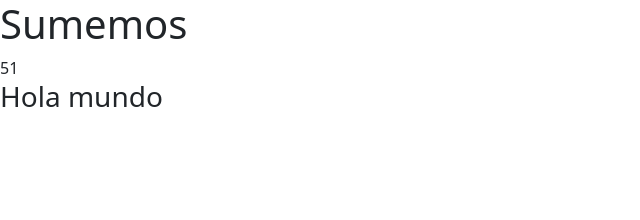
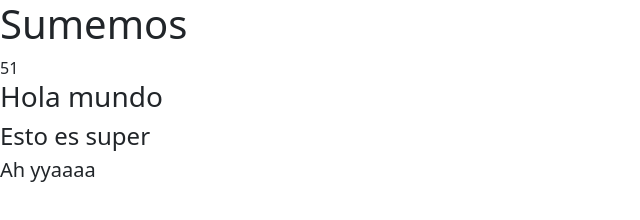
Before and after one commit to oscarmontes1988/mi-primer-repositorio, a plain HTML site: page index.html in a window 1280 px wide. Shown: the whole page, without its empty margins (0-640 px from the left). Drawn offline with nearby package versions, Linux system fonts and the light colour scheme.

Commit message:
agregando h5

```diff
--- a/index.html
+++ b/index.html
@@ -30,4 +30,6 @@
     suma(50, 1);
 </script>-->
 <h3>Hola mundo</h3>
+<h4>Esto es super</h4>
+<h5>Ah yyaaaa</h5>
 </html>
```
